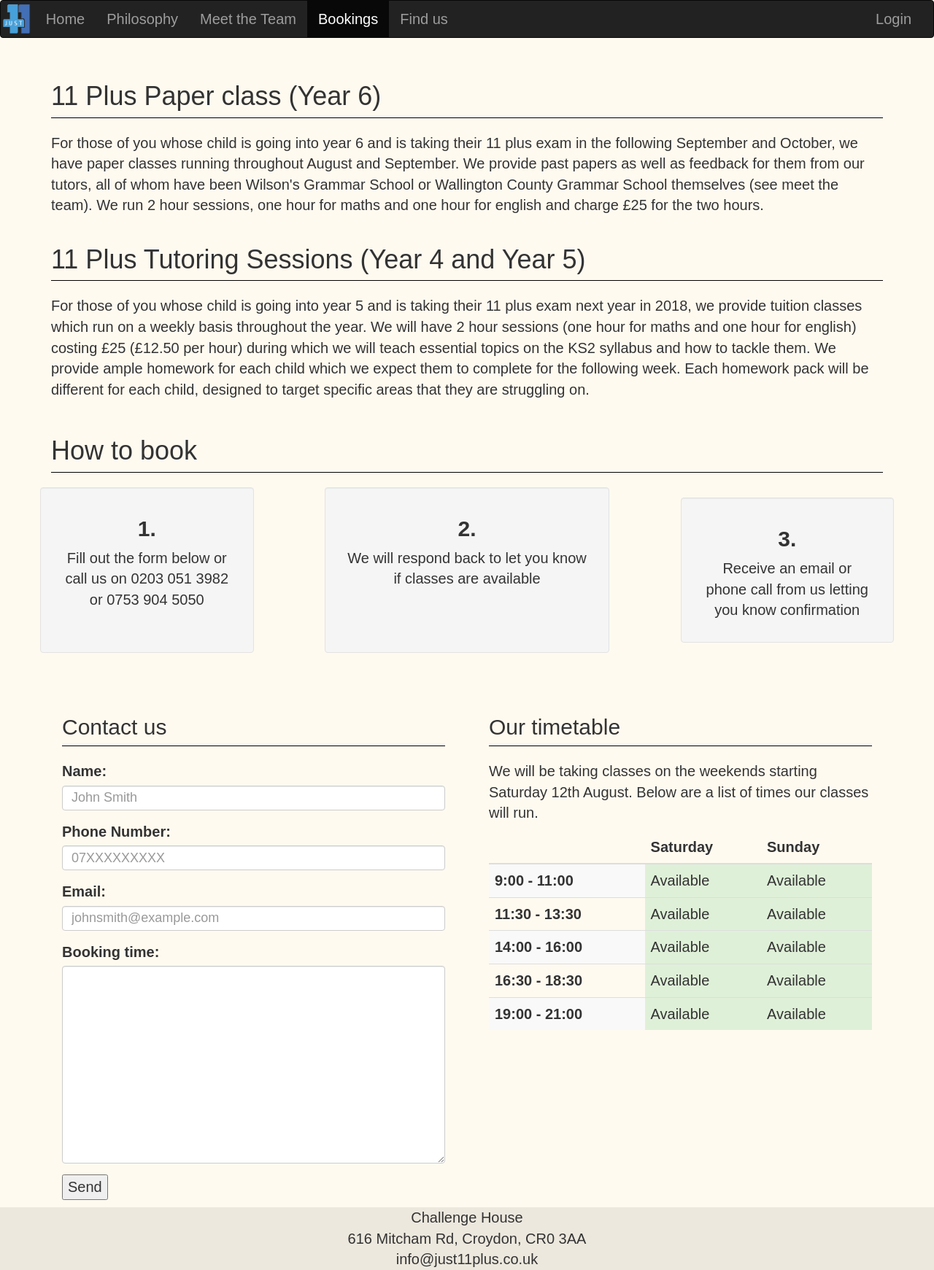
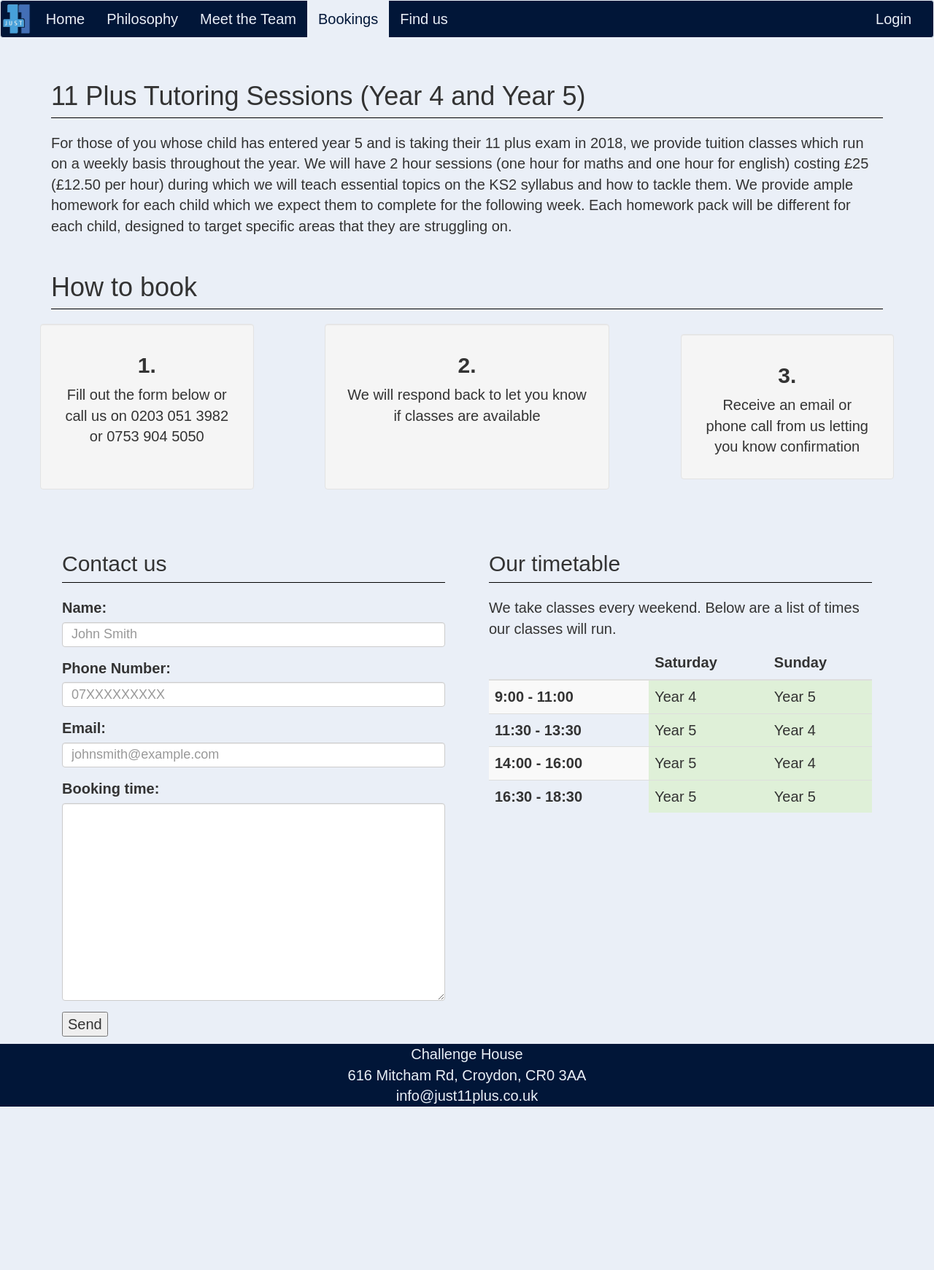
Before and after one commit to vognam/tuition_site, a Django app: page /bookings in a window 1280 px wide. Shown: the whole page at 73% size. After the commit the page ends 1517 px from the top, so only its background shows below. Run offline with Django 3.2, Linux system fonts and the light colour scheme; some libraries are stand-ins or nearby versions; some web fonts are replaced.

Commit message:
website design changes

```diff
--- a/home/static/home/custom.css
+++ b/home/static/home/custom.css
@@ -27,7 +27,7 @@ colour schemes:
 body {
     font-family: 'Muli', sans-serif;
     font-size: 20px;
-    background-color: floralwhite;
+    background-color: #eaeff7   ;
 }
 
 div[class^='col-']{
@@ -41,20 +41,20 @@ span.glyphicon-arrow-right .glyphicon-arrow-down{
 
 /*
 .nav {
-    background-color: #284695;
-    border-color: #284695;
+    background-color: #03204c;
+    border-color: #03204c;
     color: white;
 }
 
 .navbar {
-    background-color: #284695;
-    border-color: #284695;
+    background-color: #03204c;
+    border-color: #03204c;
     color: white;
 }
 
 .navbar-inverse{
-    background-color: #284695;
-    border-color: #284695;
+    background-color: #03204c;
+    border-color: #03204c;
     color: white;
 }
 */
@@ -83,10 +83,82 @@ span.glyphicon-arrow-right .glyphicon-arrow-down{
 }
 
 .footer {
-    background-color: lightskyblue;
+    background-color: #011638;
+    color: #eaeff7;
 }
 
 .form-control {
     font-size: 18px;
     font-family: sans-serif;
 }
+
+/* navbar color */
+.navbar-default {
+  background-color: #011638;
+  border-color: #eaeff7;
+}
+.navbar-default .navbar-brand {
+  color: #eaeff7;
+}
+.navbar-default .navbar-brand:hover,
+.navbar-default .navbar-brand:focus {
+  color: #011638;
+}
+.navbar-default .navbar-text {
+  color: #eaeff7;
+}
+.navbar-default .navbar-nav > li > a {
+  color: #eaeff7;
+}
+.navbar-default .navbar-nav > li > a:hover,
+.navbar-default .navbar-nav > li > a:focus {
+  color: #eaeff7;
+}
+.navbar-default .navbar-nav > .active > a,
+.navbar-default .navbar-nav > .active > a:hover,
+.navbar-default .navbar-nav > .active > a:focus {
+  color: #011638;
+  background-color: #eaeff7;
+}
+.navbar-default .navbar-nav > .open > a,
+.navbar-default .navbar-nav > .open > a:hover,
+.navbar-default .navbar-nav > .open > a:focus {
+  color: #011638;
+  background-color: #eaeff7;
+}
+.navbar-default .navbar-toggle {
+  border-color: #eaeff7;
+}
+.navbar-default .navbar-toggle:hover,
+.navbar-default .navbar-toggle:focus {
+  background-color: #eaeff7;
+}
+.navbar-default .navbar-toggle .icon-bar {
+  background-color: #eaeff7;
+}
+.navbar-default .navbar-collapse,
+.navbar-default .navbar-form {
+  border-color: #eaeff7;
+}
+.navbar-default .navbar-link {
+  color: #eaeff7;
+}
+.navbar-default .navbar-link:hover {
+  color: #011638;
+}
+
+@media (max-width: 767px) {
+  .navbar-default .navbar-nav .open .dropdown-menu > li > a {
+    color: #eaeff7;
+  }
+  .navbar-default .navbar-nav .open .dropdown-menu > li > a:hover,
+  .navbar-default .navbar-nav .open .dropdown-menu > li > a:focus {
+    color: #011638;
+  }
+  .navbar-default .navbar-nav .open .dropdown-menu > .active > a,
+  .navbar-default .navbar-nav .open .dropdown-menu > .active > a:hover,
+  .navbar-default .navbar-nav .open .dropdown-menu > .active > a:focus {
+    color: #011638;
+    background-color: #eaeff7;
+  }
+}
--- a/home/templates/home/base.html
+++ b/home/templates/home/base.html
@@ -36,7 +36,7 @@
 </head>
 <body>
 
-<nav class="navbar navbar-inverse">
+<nav class="navbar navbar-default">
 
     <div class="container-fluid">
         <!-- Brand and toggle get grouped for better mobile display -->
@@ -83,9 +83,9 @@
 
 </body>
 
-<div style="margin: 0px; padding: 0px; margin-top:10px;" class="container-fluid top-buffer">
+<div style="margin: 0px; padding: 0px; margin-top:10px;" class="container-fluid top-buffer footer">
 
-    <div class="text-center" style="background-color: #ECE8DE;">
+    <div class="text-center">
         Challenge House<br>
         616 Mitcham Rd,
         Croydon,
--- a/home/templates/home/bookings.html
+++ b/home/templates/home/bookings.html
@@ -8,10 +8,12 @@
 
 {% block body %}
     <div class="container">
+        <!--
         <h1 class="page-header">11 Plus Paper class (Year 6)</h1>
         <p>For those of you whose child is going into year 6 and is taking their 11 plus exam in the following September and October, we have paper classes running throughout August and September. We provide past papers as well as feedback for them from our tutors, all of whom have been Wilson's Grammar School or Wallington County Grammar School themselves (see meet the team). We run 2 hour sessions, one hour for maths and one hour for english and charge £25 for the two hours.</p>
+        -->
         <h1 class="page-header">11 Plus Tutoring Sessions (Year 4 and Year 5)</h1>
-        <p>For those of you whose child is going into year 5 and is taking their 11 plus exam next year in 2018, we provide tuition classes which run on a weekly basis throughout the year. We will have 2 hour sessions (one hour for maths and one hour for english) costing £25 (£12.50 per hour) during which we will teach essential topics on the KS2 syllabus and how to tackle them. We provide ample homework for each child which we expect them to complete for the following week. Each homework pack will be different for each child, designed to target specific areas that they are struggling on.</p>
+        <p>For those of you whose child has entered year 5 and is taking their 11 plus exam in 2018, we provide tuition classes which run on a weekly basis throughout the year. We will have 2 hour sessions (one hour for maths and one hour for english) costing £25 (£12.50 per hour) during which we will teach essential topics on the KS2 syllabus and how to tackle them. We provide ample homework for each child which we expect them to complete for the following week. Each homework pack will be different for each child, designed to target specific areas that they are struggling on.</p>
     </div>
     <div class="container">
         <h1 class="page-header">How to book</h1>
@@ -66,7 +68,7 @@
 
             <div class="col-xs-12 col-sm-6">
                 <h2 class="page-header">Our timetable</h2>
-                <p>We will be taking classes on the weekends starting Saturday 12th August. Below are a list of times our classes will run.</p>
+                <p>We take classes every weekend. Below are a list of times our classes will run.</p>
                 <table class="table table-striped table-responsive">
                     <thead>
                         <tr>
@@ -78,28 +80,23 @@
                     <tbody>
                         <tr>
                             <th>9:00 - 11:00</th>
-                            <td class="success">Available</td>
-                            <td class="success">Available</td>
+                            <td class="success">Year 4</td>
+                            <td class="success">Year 5</td>
                         </tr>
                         <tr>
                             <th>11:30 - 13:30</th>
-                            <td class="success">Available</td>
-                            <td class="success">Available</td>
+                            <td class="success">Year 5</td>
+                            <td class="success">Year 4</td>
                         </tr>
                         <tr>
                             <th>14:00 - 16:00</th>
-                            <td class="success">Available</td>
-                            <td class="success">Available</td>
+                            <td class="success">Year 5</td>
+                            <td class="success">Year 4</td>
                         </tr>
                         <tr>
                             <th>16:30 - 18:30</th>
-                            <td class="success">Available</td>
-                            <td class="success">Available</td>
-                        </tr>
-                        <tr>
-                            <th>19:00 - 21:00</th>
-                            <td class="success">Available</td>
-                            <td class="success">Available</td>
+                            <td class="success">Year 5</td>
+                            <td class="success">Year 5</td>
                         </tr>
                     </tbody>
                 </table>
--- a/home/templates/home/philosophy.html
+++ b/home/templates/home/philosophy.html
@@ -7,6 +7,6 @@
 {% block body %}
     <div class="container">
     <h1 class="page-header">Our Teaching Philosophy</h1>
-    <p>Our teaching philosophy entails instilling a complete, comprehensive understanding of our curriculum and of all the examinable topics students may face in each test. We appreciate that each student’s needs  are unique and therefore, our learning and revision packs will be tailored to the performance of each individual. These packs facilitate greater development of the areas in which the student has performed less highly, providing a greater foundation of understanding. We have found that the performance of students in the 11+ examinations, particularly in selective eligibility exams, dramatically improve when students have a more thorough understanding of the topics that they will be examined on. Classes on operating under timed conditions, common errors and exam structure will also feature in the curriculum, culminating in mock exams during the final few weeks.  At Just 11+, we strive to ascertain the strengths and weaknesses of each student, complementing their small group tuition with individual exercises to ensure exceptional exam performance. We aim to equip students with the understanding to answer any given exam question to the highest degree.</p>
+    <p>Our teaching philosophy entails instilling a complete, comprehensive understanding of our curriculum and of all the examinable topics students may face in each test. We appreciate that each student’s needs  are unique and therefore, our learning and revision packs will be tailored to the performance of each individual. These packs facilitate greater development of the areas in which the student has performed less highly, providing a greater foundation of understanding. We have found that the performance of students in the 11+ examinations, particularly in selective eligibility exams, dramatically improve when students have a more thorough understanding of the topics that they will be examined on. Classes on operating under timed conditions, common errors and exam structure will also feature in the curriculum, culminating in mock exams during the final few weeks.  At Just11Plus, we strive to ascertain the strengths and weaknesses of each student, complementing their small group tuition with individual exercises to ensure exceptional exam performance. We aim to equip students with the understanding to answer any given exam question to the highest degree.</p>
     </div>
 {% endblock %}
```
Also changed, not shown: home/templates/home/index.html (+44 -2 lines), home/static/home/images/amir-teaching-website.jpg (added), home/static/home/images/boardroom-website.jpg (added), 2 other files.
